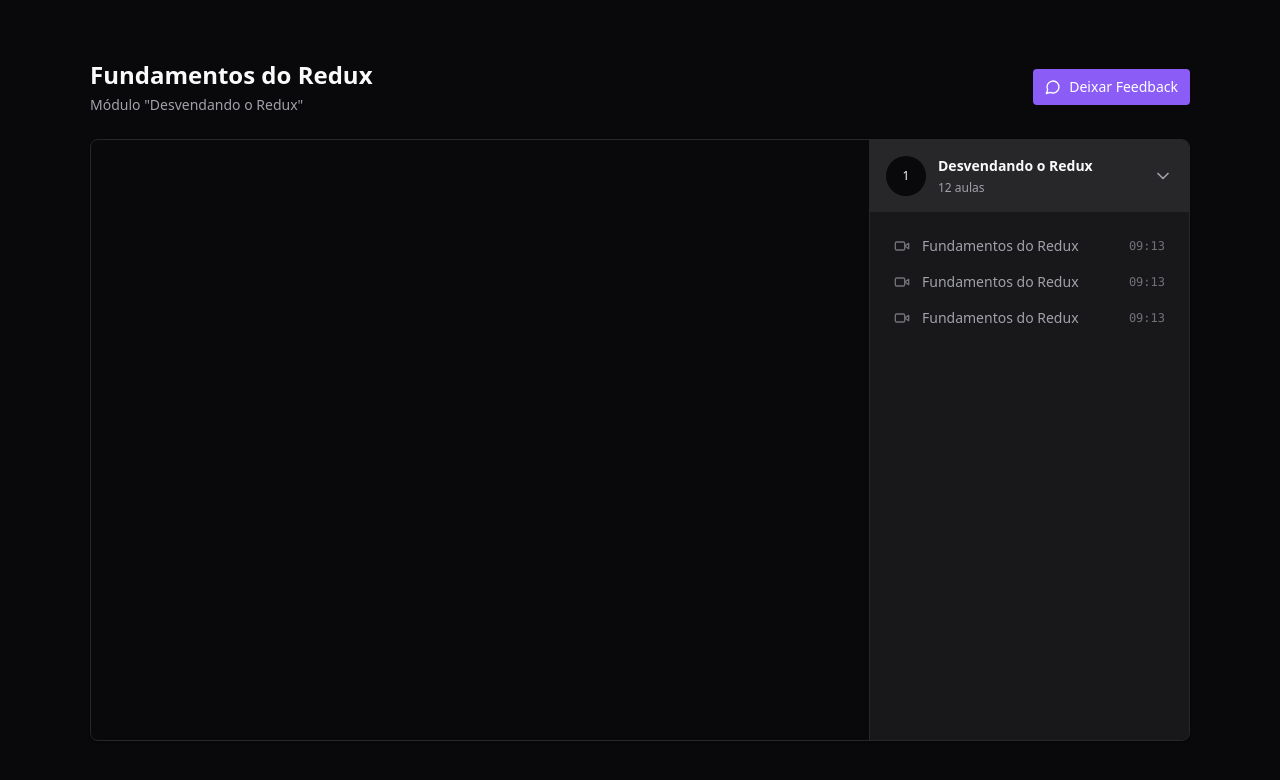
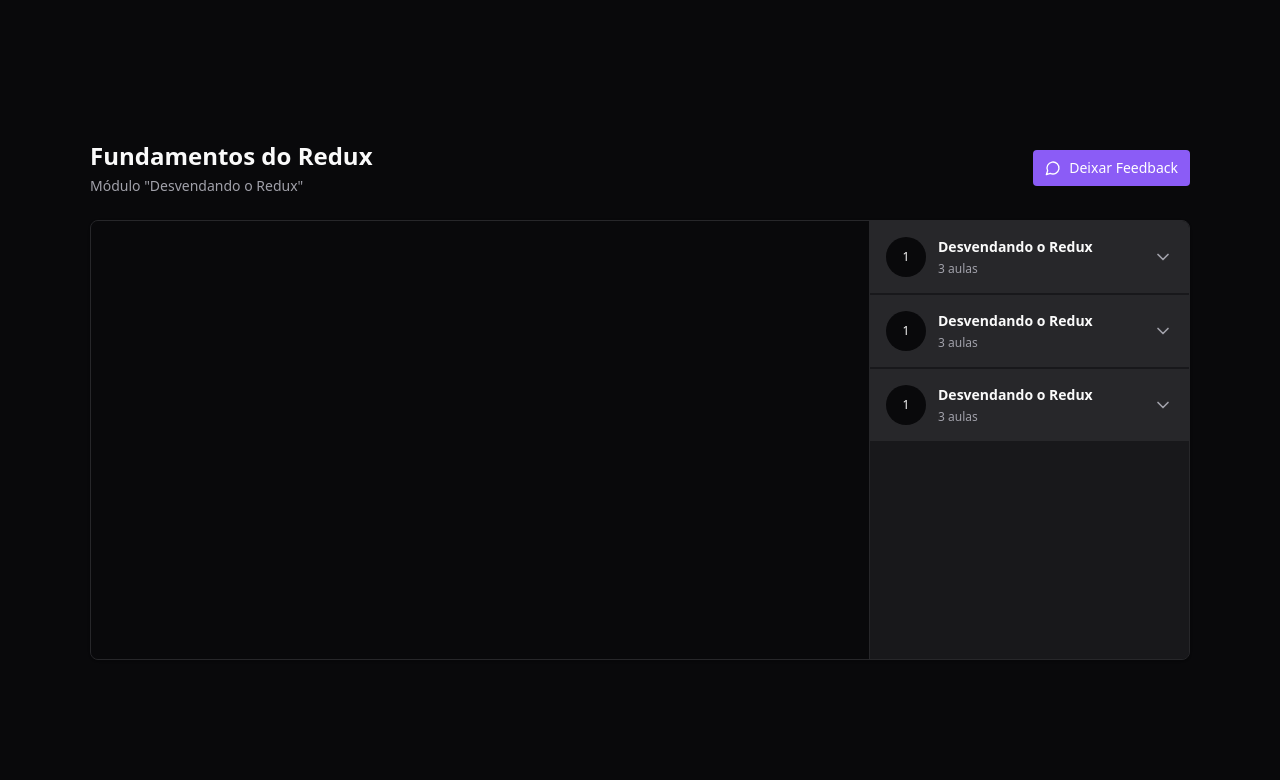
Before and after one commit to Aszurar/redux-and-zustand, a React (Vite) app: page / in a window 1280 px wide. Shown: the top 780 px of the page. Built offline with nearby package versions, Linux system fonts and the light colour scheme; the HTML template or start-up script is replaced by a standard one.

Commit message:
:recycle: Refactor Player page components :recycle:

```diff
--- a/src/pages/Player/index.tsx
+++ b/src/pages/Player/index.tsx
@@ -1,75 +1,46 @@
-import { ChevronDown, MessageCircle, Video } from "lucide-react";
-import ReactPlayer from "react-player";
+import { Header } from '../../components/Header'
+import { VideoPlayer } from '../../components/VideoPlayer'
+import { Module } from '../../components/Module'
 
 export function Player() {
-  return(
-    <div className="h-screen bg-zinc-950 text-zinc-50 flex justify-center items-center">
-      <div className="flex w-[1100px] flex-col gap-6">
-
-        <header className="flex items-center justify-between">
-          <div className="flex flex-col gap-1">
-            <h1 className="text-2xl font-bold">Fundamentos do Redux</h1>
-            <span className="text-sm text-zinc-400">Módulo "Desvendando o Redux"</span>
+  return (
+    <div
+      className={`flex h-screen items-center justify-center bg-zinc-950
+                text-zinc-50`}
+    >
+      <div className="max-w-app flex flex-1 flex-col gap-6">
+        <Header />
+        <main
+          className={`relative flex overflow-hidden rounded-lg border
+      border-zinc-800 bg-zinc-900 pr-80 shadow`}
+        >
+          <div className="flex flex-1">
+            <VideoPlayer />
           </div>
-
-          <button className={`flex items-center bg-violet-500 gap-2 px-3 py-2
-          rounded text-sm font-medium text-white transition-all duration-300
-          hover:bg-violet-600
-          `}>
-            <MessageCircle className="w-4 h-4" />
-            Deixar Feedback
-          </button>
-        </header>
-
-      <main className={`relative flex overflow-hidden rounded-lg border
-      border-zinc-800 bg-zinc-900 shadow`}>
-        <div className="flex flex-1">
-        <div className="w-full bg-zinc-950 aspect-video">
-              <ReactPlayer
-                width="100%"
-                height="100%"
-                controls
-                url="https://www.youtube.com/watch?v=4a1yehDphac"
-              />
-            </div>
-        </div>
-        <aside className="w-80 border-l border-zinc-800 bg-zinc-900 h-[600px]">
-        <div>
-          <button type="button" className="flex w-full items-center gap-3 bg-zinc-800 p-4">
-            <div className="flex h-10 w-10 rounded-full items-center justify-center bg-zinc-950 text-xs">
-              1
-            </div>
-
-            <div className="flex flex-col gap-1 text-left">
-              <strong className="text-sm">Desvendando o Redux</strong>
-              <span className="text-xs text-zinc-400">12 aulas</span>
-            </div>
-
-            <ChevronDown className="w-5 h-5 ml-auto text-zinc-400" />
-          </button>
-
-          <nav className="relative flex flex-col gap-4 p-6">
-                <button className="flex items-center gap-3 text-sm text-zinc-400">
-                  <Video className="w-4 h-4 text-zinc-500" />
-                  <span>Fundamentos do Redux</span>
-                  <span className="ml-auto font-mono text-xs text-zinc-500">09:13</span>
-                </button>
-
-                <button className="flex items-center gap-3 text-sm text-zinc-400">
-                  <Video className="w-4 h-4 text-zinc-500" />
-                  <span>Fundamentos do Redux</span>
-                  <span className="ml-auto font-mono text-xs text-zinc-500">09:13</span>
-                </button>
-
-                <button className="flex items-center gap-3 text-sm text-zinc-400">
-                  <Video className="w-4 h-4 text-zinc-500" />
-                  <span>Fundamentos do Redux</span>
-                  <span className="ml-auto font-mono text-xs text-zinc-500">09:13</span>
-                </button>
-              </nav>
-        </div>
-        </aside>
-      </main>
+          <aside
+            className={`scrollbar-thumb-rounded-md absolute bottom-0 right-0 top-0
+              w-80 divide-y-2 divide-zinc-900 overflow-y-scroll
+              border-l border-zinc-800 bg-zinc-900 scrollbar-thin
+              scrollbar-track-zinc-950 scrollbar-thumb-zinc-800
+              hover:scrollbar-thumb-zinc-700 active:scrollbar-thumb-zinc-600`}
+          >
+            <Module
+              moduleIndex={0}
+              title="Desvendando o Redux"
+              amountOfLessons={3}
+            />
+            <Module
+              moduleIndex={0}
+              title="Desvendando o Redux"
+              amountOfLessons={3}
+            />
+            <Module
+              moduleIndex={0}
+              title="Desvendando o Redux"
+              amountOfLessons={3}
+            />
+          </aside>
+        </main>
       </div>
     </div>
   )
```
